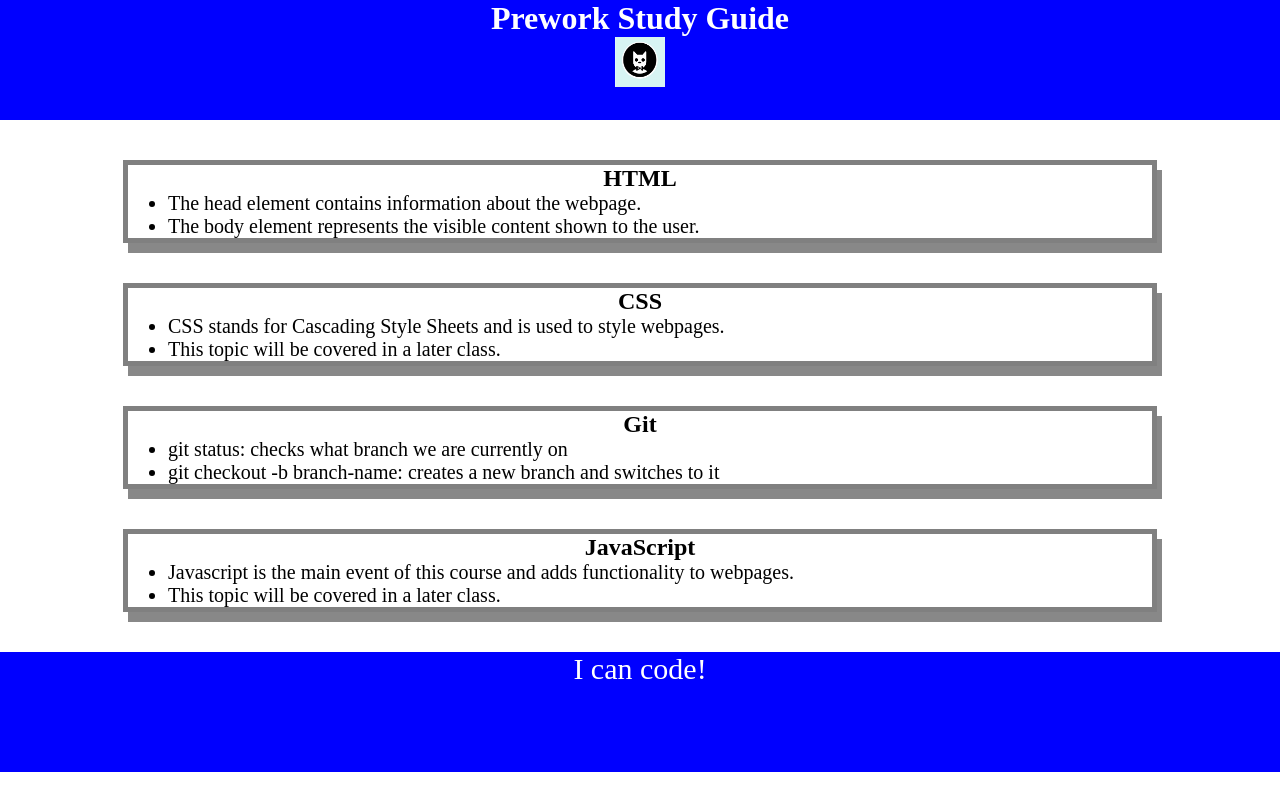
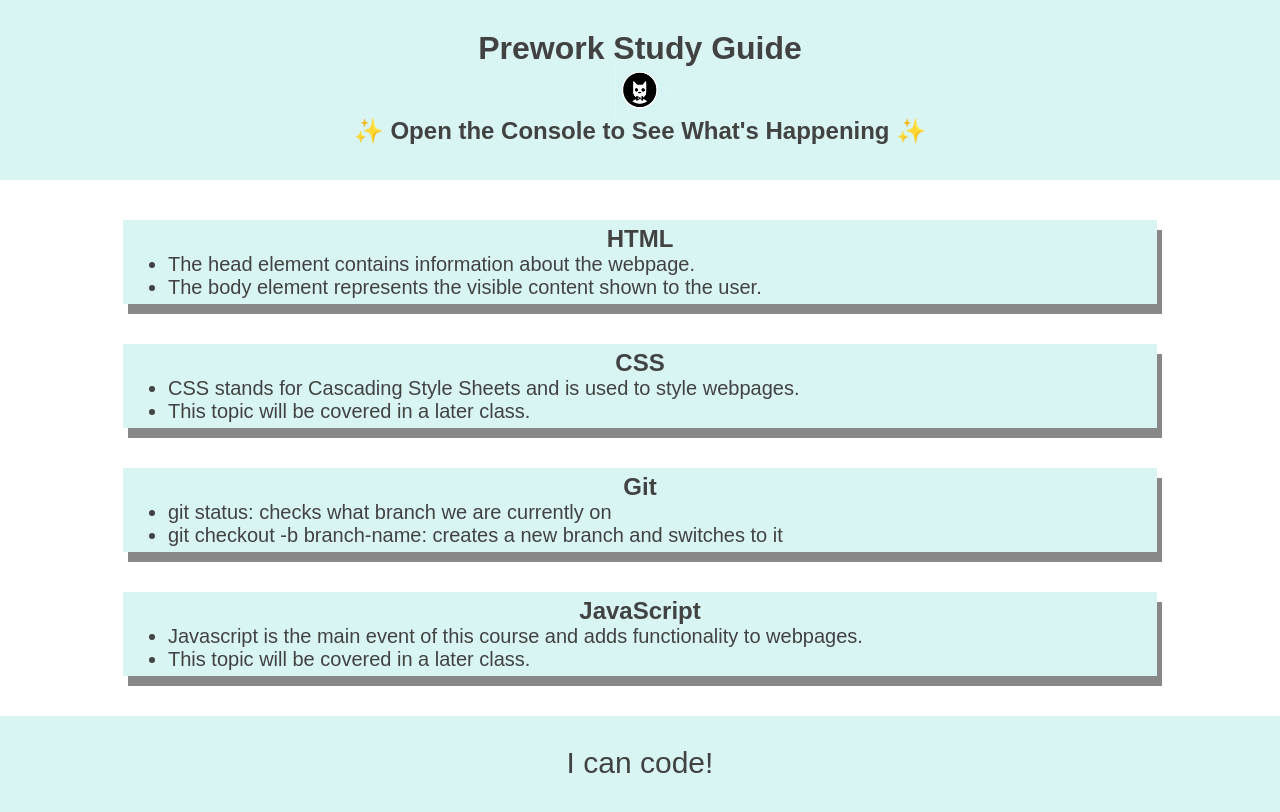
Before and after one commit to thejackbitt/prework-study-guide, a plain HTML site: page index.html in a window 1280 px wide. Drawn offline with Linux system fonts and the light colour scheme; a web font is replaced by a local one.

Commit message:
modified CSS and added Javascript

```diff
--- /dev/null
+++ b/assets/script.js
@@ -0,0 +1,19 @@
+var topics = ['HTML', 'CSS', 'Git', 'JavaScript'];
+
+for (var x = 0; x < topics.length; x++) {
+ console.log(topics[x]);
+}
+
+/*
+if (topic === 'HTML') {
+ console.log("Let's study HTML!");
+} else if (topic === 'CSS') {
+ console.log("Let's study CSS!");
+} else if (topic === 'Git') {
+ console.log("Let's study Git!");
+} else if (topic === 'JavaScript') {
+ console.log("Let's study JavaScript!");
+} else {
+ console.log('Please try again!');
+}
+*/
--- a/assets/style.css
+++ b/assets/style.css
@@ -7,13 +7,17 @@ header,
 footer {
     width: 100%;
     height: 120px;
-    background-color: blue;
-    color: white;
+    background-color: #d8f4f3;
+    padding: 30px 0px;
 }
 
 h1,
 h2 {
     text-align: center;
+    font-family: "proxima-nova", sans-serif;
+    font-weight: 700;
+    font-style: normal;
+    color: #424242;
 }
 
 img {
@@ -27,16 +31,25 @@ img {
 ul {
     padding-left: 40px;
     font-size: 20px;
+    font-family: "proxima-nova", sans-serif;
+    font-weight: 400;
+    color: #424242;
+    font-style: normal;
 }
 
 p {
     text-align: center;
     font-size: 30px;
+    font-family: "proxima-nova", sans-serif;
+    font-weight: 400;
+    color: #424242;
+    font-style: normal;
   }
 
   .card {
     width: 80%;
     margin: 40px auto;
-    border: 5px solid gray;
+    background-color: #d8f4f3;
+    border: 5px solid #d8f4f3;
     box-shadow: 5px 10px #888888;
   }
--- a/index.html
+++ b/index.html
@@ -5,12 +5,15 @@
     <meta http-equiv="X-UA-Compatible" content="IE=edge" />
     <meta name="viewport" content="width=device-width, initial-scale=1.0" />
     <link rel="stylesheet" href="./assets/style.css">
+    <link rel="stylesheet" href="https://use.typekit.net/ydu4nft.css">
+    <script src="./assets/script.js"></script>
     <title>Jack's Prework Study Guide</title>
   </head>
   <body>
     <header id="top">
       <h1>Prework Study Guide</h1>
       <img src="./assets/bowtie-cat.png" alt="Profile image of cat wearing a bow tie." />
+      <h2>✨ Open the Console to See What's Happening ✨</h2>
     </header>
     <main>
         <section class="card" id="html-section">
```
